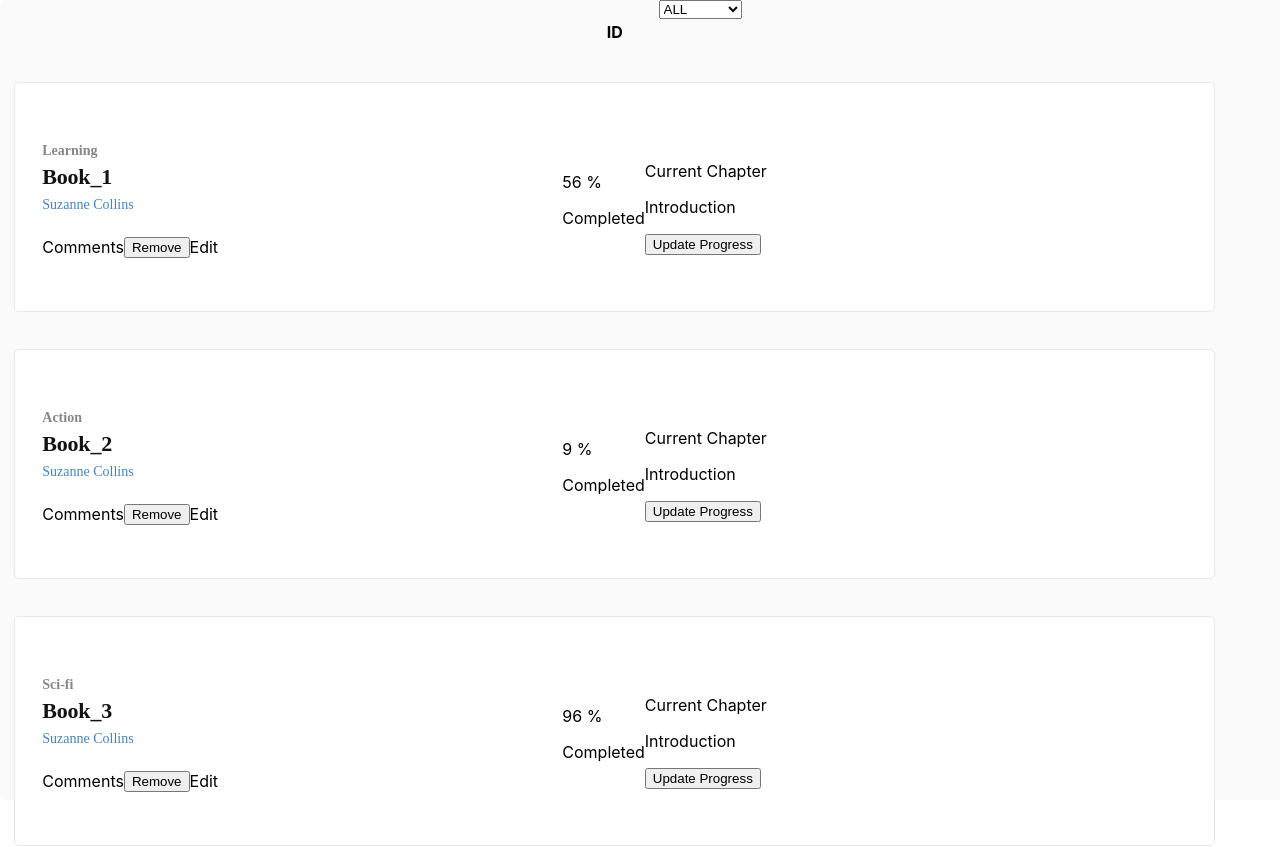
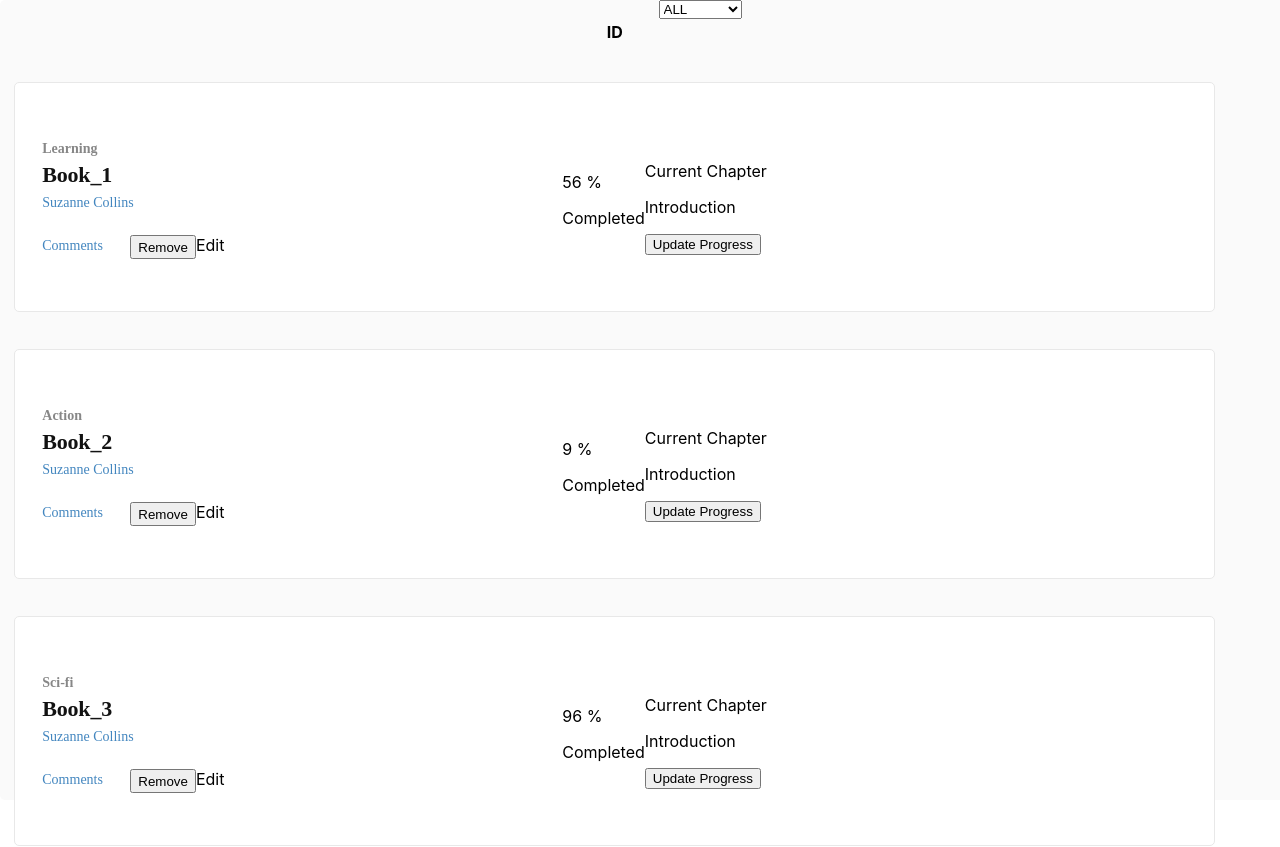
Before and after one commit to MrSayyod/bookstore-redux-app, a React (Create React App) app: page / in a window 1280 px wide. Shown: the top 847 px of the page. Built offline with nearby package versions, Linux system fonts and the light colour scheme.

Commit message:
Add styling for comments

```diff
--- a/src/styles/Book.css
+++ b/src/styles/Book.css
@@ -62,3 +62,17 @@
   letter-spacing: normal;
   color: #4386bf;
 }
+
+.comments {
+  width: 4.563rem;
+  height: 1.188rem;
+  margin: 0.188rem 0.938rem 0.125rem 0;
+  font-family: RobotoSlab;
+  font-size: 0.875rem;
+  font-weight: 300;
+  font-stretch: normal;
+  font-style: normal;
+  line-height: normal;
+  letter-spacing: normal;
+  color: #4386bf;
+}
```
